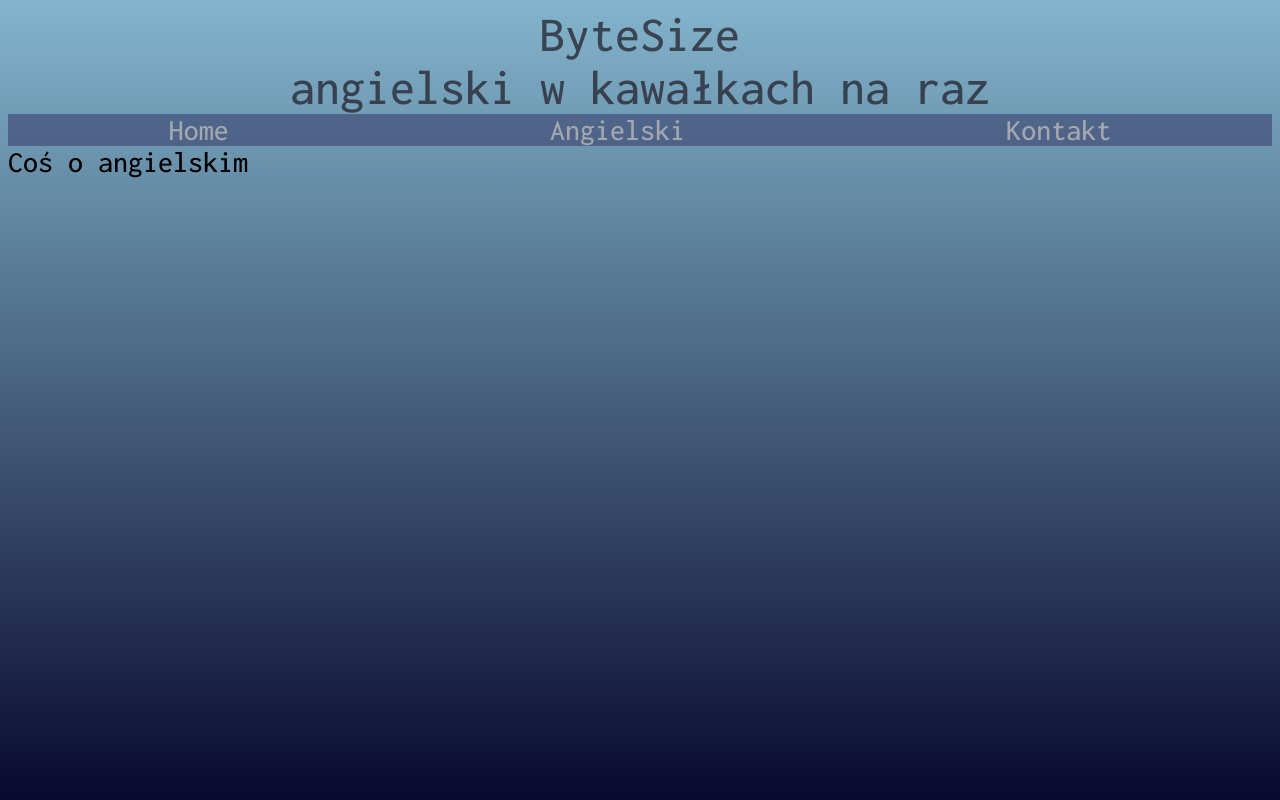
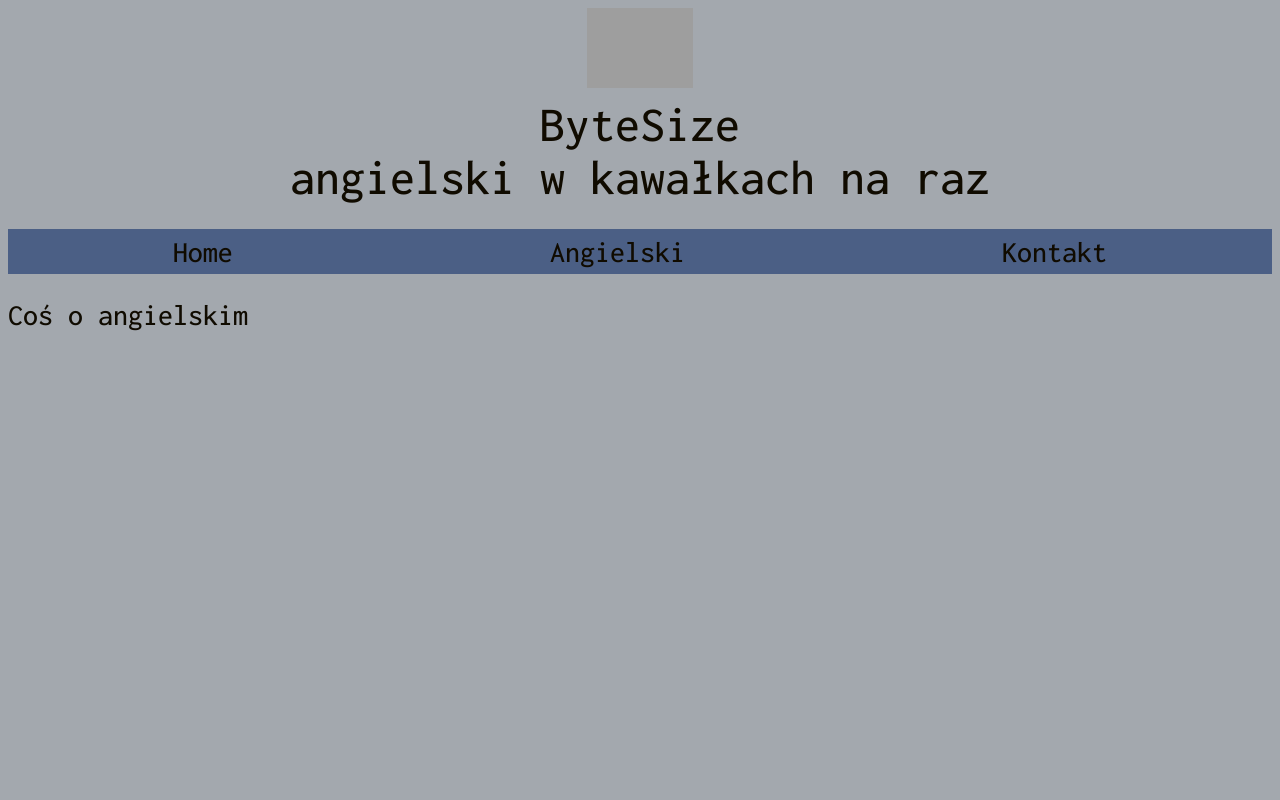
Before and after one commit to Caedonia/Caedonia.github.io, a plain HTML site: page index.htm in a window 1280 px wide. Shown: the top 800 px of the page. Drawn offline with nearby package versions, Linux system fonts and the light colour scheme; grey boxes are pictures that could not be loaded.

Commit message:
menu css fixes

```diff
--- a/index.htm
+++ b/index.htm
@@ -18,7 +18,15 @@
     </head>
 <body>
         <div class="item2">
-            <div class="item1">ByteSize <br> <span>angielski w kawałkach na raz</span>
+            <div class="item1">
+                <div class="head">
+                <div class="loggo">
+                    <img id="logo1" src="https://raw.githubusercontent.com/Caedonia/Caedonia.github.io/refs/heads/main/images/logo%20ByteSize2%2C1.png">
+                </div>
+                <div class="title">
+                    ByteSize<br><span>angielski w kawałkach na raz</span>
+                </div>
+                </div>
                 <div class="menu">
                     <div class="nav" id="menu_Home"><a href="caedonia.github.io">Home</a></div>
                     <div class="nav" id="menu_angielski"><span>Angielski</span>
--- a/mystyle.css
+++ b/mystyle.css
@@ -1,27 +1,40 @@
 body {
-   background: linear-gradient(0deg, rgba(2,0,36,1) 21%, rgba(131,181,204,1) 100%);
-   background-size: cover;
-   height: 100%;
-   font-family: 'Inconsolata', monospace;
+    background-color:#a3a8ae;
+    background-size: cover;
+    height: 100%;
+    font-family: 'Inconsolata', monospace;
 }
 a:any-link{
-    color: #a3a8ae;
+    color: #100B00;
     background-color: transparent;
     text-decoration: none;
 }
 a:hover{
-    color: #728fbe;
+    color: #1B3022;
 }
 a:active{
-    color: blueviolet;
+    color: #1B3022;
 }
 .item1 {
-    background-size:auto;
+    padding-bottom: 2%;
     text-align:center;
     font-weight: 500;
         font-size: 50px;
-        color: rgba(41, 41, 53,0.80);
+        color:#100B00;
         text-align: center;
+}
+.loggo{
+    padding-bottom: 0%;
+}
+#logo1{
+    height: 80px;
+}
+table{
+    width: fit-content;
+    justify-self: center;
+}
+.title{
+    padding-bottom: 2%;
 }
 .menu{
     display:flex;
@@ -31,16 +44,17 @@ a:active{
     text-align: center;
     list-style-type:none;
         font-weight: 550;
-        color: #a3a8ae;
+        color:#100B00;
         font-size: 30px;
-    background-color: rgba(48,48,98,0.5);
+    background-color: #4B5F85;
+    padding: 0.5%;
 }
 ul{
     margin: 0px;
     padding-top: 10%;
 }
 .menu > [id="menu_angielski"]:hover{
-    color: #728fbe;
+    color: #1B3022;
 }
 .menu > [id="menu_angielski"]:hover .nav1{
     display: flex;
@@ -56,17 +70,16 @@ ul{
     height: auto;
     text-align: left;
     font-size: large;
-    color: #a3a8ae;
-    background-color: rgba(48,48,98,0.35);
+    color: #100B00;
 }
 #menu_mater:hover{
-    color: #728fbe;
+    color: #1B3022;
 }
 #menu_mater:hover .nav2{
     display: flex;
 }
 .kontakt1{
-    color: #a3a8ae;
+    color:#100B00;
 }
 .kontakt2{
     background-size: cover;
@@ -125,7 +138,7 @@ ul{
     text-align:center;
     font-weight: 500;
         font-size: 30px;
-        color: black;
+        color: #100B00;
         text-align: center;
 }
 .first {
```
